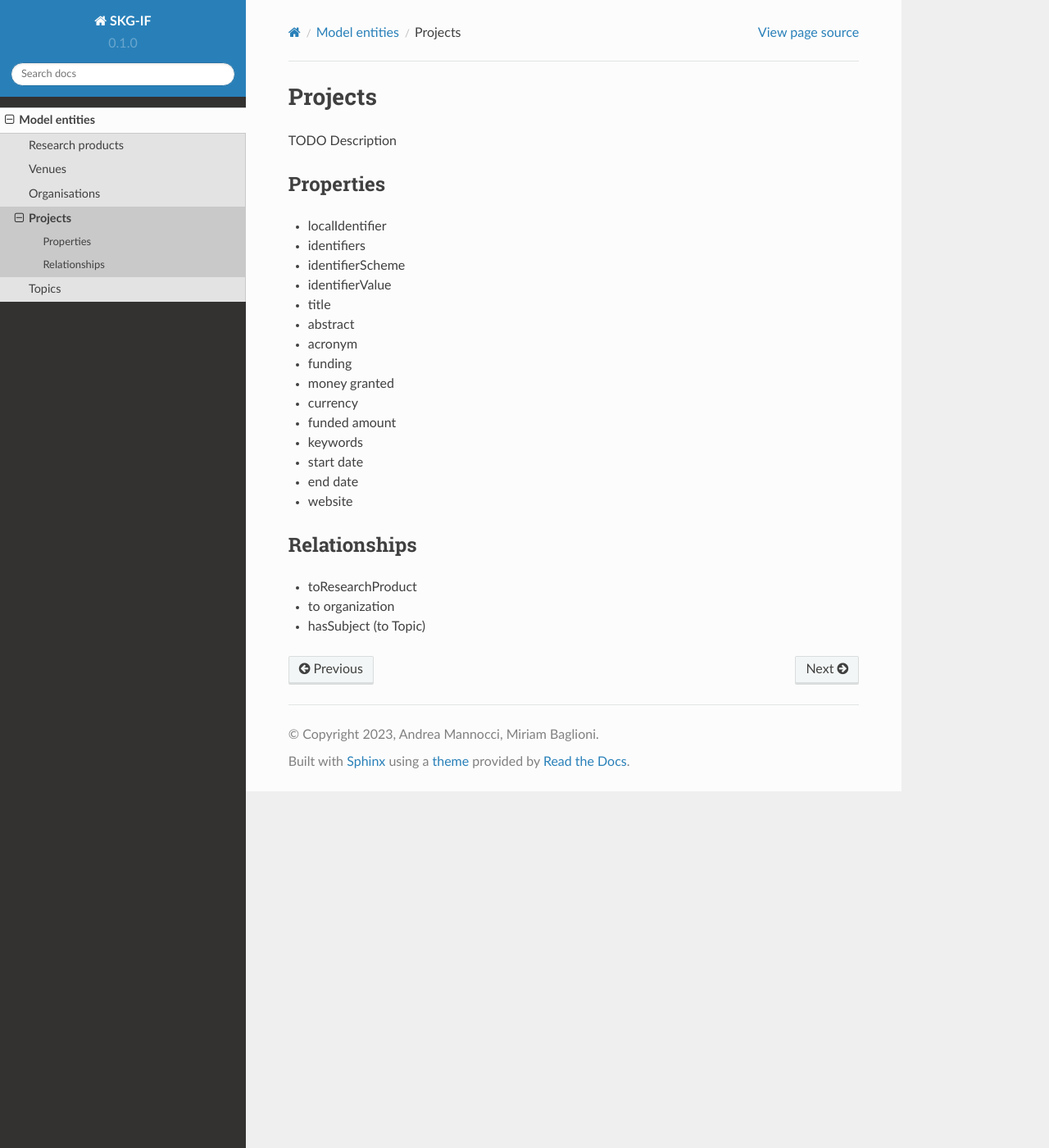
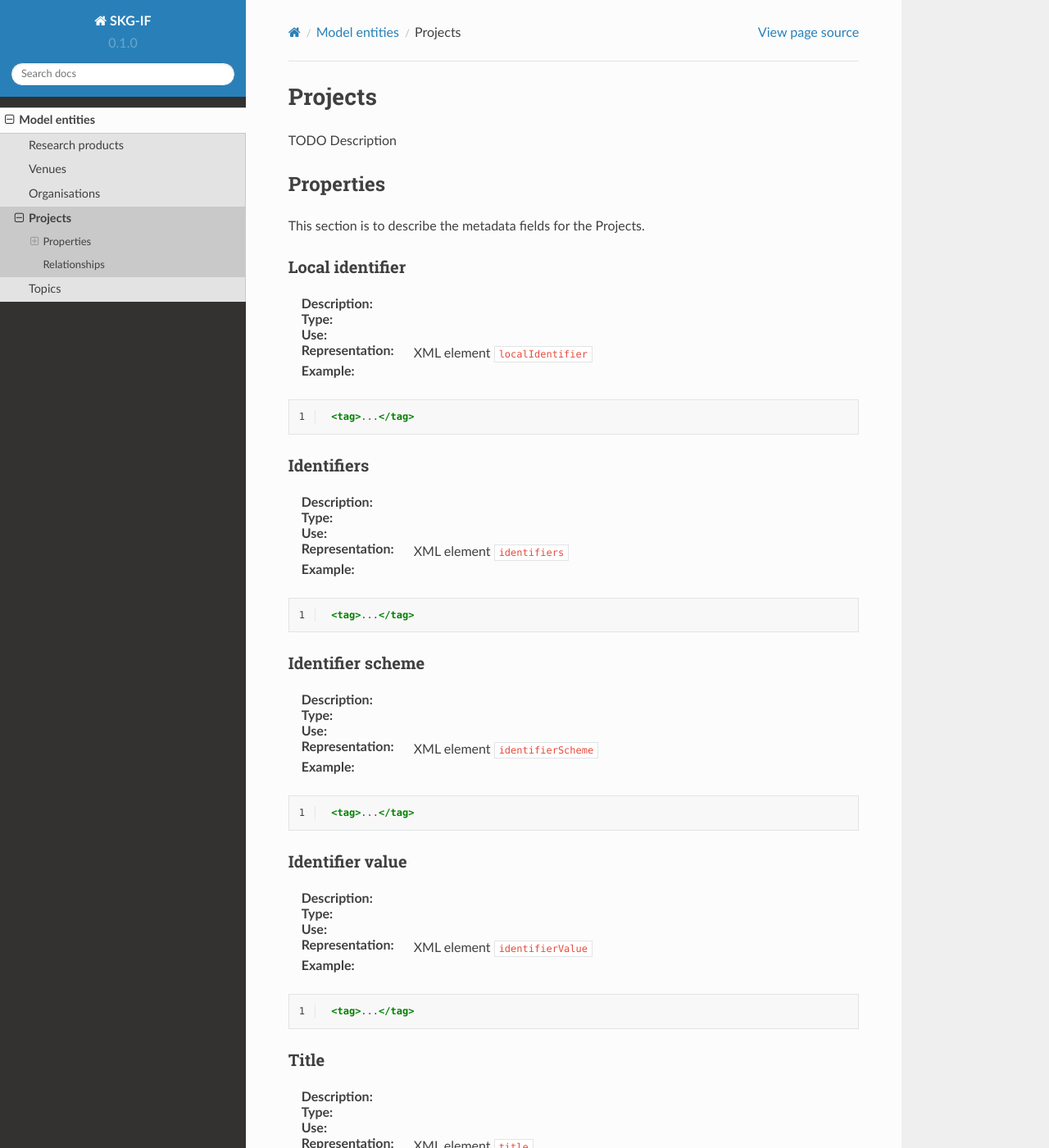
Before and after one commit to andremann/SKG-IF, a Sphinx documentation site: the page built from docs/source/projects.rst, in a window 1280 px wide and 1400 px high. Shown: the whole window at 82% size. Built offline with Sphinx 7.4.7 and the Read the Docs theme 2.0.0, drawn with Linux system fonts in a browser that asks for light colours; pages that are not in the unit, such as notebooks, are missing from menus; some of the changed text lies outside the part shown.

```diff
--- a/docs/source/projects.rst
+++ b/docs/source/projects.rst
@@ -4,21 +4,188 @@
 
 Properties
 ==========
-- localIdentifier
-- identifiers
-- identifierScheme
-- identifierValue
-- title
-- abstract
-- acronym
-- funding
-- money granted
-- currency
-- funded amount
-- keywords
-- start date
-- end date
-- website
+This section is to describe the metadata fields for the Projects.
+
+Local identifier
+----
+:Description:
+:Type:
+:Use:
+:Representation: XML element ``localIdentifier``
+:Example:
+.. code-block:: xml
+   :linenos:
+
+    <tag>...</tag>
+
+Identifiers
+----
+:Description:
+:Type:
+:Use:
+:Representation: XML element ``identifiers``
+:Example:
+.. code-block:: xml
+   :linenos:
+
+    <tag>...</tag>
+
+Identifier scheme
+----
+:Description:
+:Type:
+:Use:
+:Representation: XML element ``identifierScheme``
+:Example:
+.. code-block:: xml
+   :linenos:
+
+    <tag>...</tag>
+
+Identifier value
+----
+:Description:
+:Type:
+:Use:
+:Representation: XML element ``identifierValue``
+:Example:
+.. code-block:: xml
+   :linenos:
+
+    <tag>...</tag>
+
+Title
+----
+:Description:
+:Type:
+:Use:
+:Representation: XML element ``title``
+:Example:
+.. code-block:: xml
+   :linenos:
+
+    <tag>...</tag>
+
+Abstract
+----
+:Description:
+:Type:
+:Use:
+:Representation: XML element ``abstract``
+:Example:
+.. code-block:: xml
+   :linenos:
+
+    <tag>...</tag>
+
+Acronym
+----
+:Description:
+:Type:
+:Use:
+:Representation: XML element ``acronym``
+:Example:
+.. code-block:: xml
+   :linenos:
+
+    <tag>...</tag>
+
+Funding
+----
+:Description:
+:Type:
+:Use:
+:Representation: XML element ``funding``
+:Example:
+.. code-block:: xml
+   :linenos:
+
+    <tag>...</tag>
+
+Money granted
+----
+:Description:
+:Type:
+:Use:
+:Representation: XML element ``moneyGranted``
+:Example:
+.. code-block:: xml
+   :linenos:
+
+    <tag>...</tag>
+
+Currency
+----
+:Description:
+:Type:
+:Use:
+:Representation: XML element ``currency``
+:Example:
+.. code-block:: xml
+   :linenos:
+
+    <tag>...</tag>
+
+Funded amount
+----
+:Description:
+:Type:
+:Use:
+:Representation: XML element ``fundedAmount``
+:Example:
+.. code-block:: xml
+   :linenos:
+
+    <tag>...</tag>
+
+Keywords
+----
+:Description:
+:Type:
+:Use:
+:Representation: XML element ``keywords``
+:Example:
+.. code-block:: xml
+   :linenos:
+
+    <tag>...</tag>
+
+Start date
+----
+:Description:
+:Type:
+:Use:
+:Representation: XML element ``startDate``
+:Example:
+.. code-block:: xml
+   :linenos:
+
+    <tag>...</tag>
+
+End date
+----
+:Description:
+:Type:
+:Use:
+:Representation: XML element ``endDate``
+:Example:
+.. code-block:: xml
+   :linenos:
+
+    <tag>...</tag>
+
+Website
+----
+:Description:
+:Type:
+:Use:
+:Representation: XML element ``website``
+:Example:
+.. code-block:: xml
+   :linenos:
+
+    <tag>...</tag>
+
 
 
 Relationships
--- a/docs/source/venues.rst
+++ b/docs/source/venues.rst
@@ -7,7 +7,7 @@
 This section is to describe the metadata fields for the Venues.
 
 
-LocalIdentifier
+Local identifier
 ----
 :Description: Unique code identifiying the Venue in the OSG (if any, otherwise "stateless identifier")
 :Type: string
```
Also changed, not shown: docs/source/organisations.rst (+110 -9 lines), docs/source/topics.rst (+87 -7 lines).
